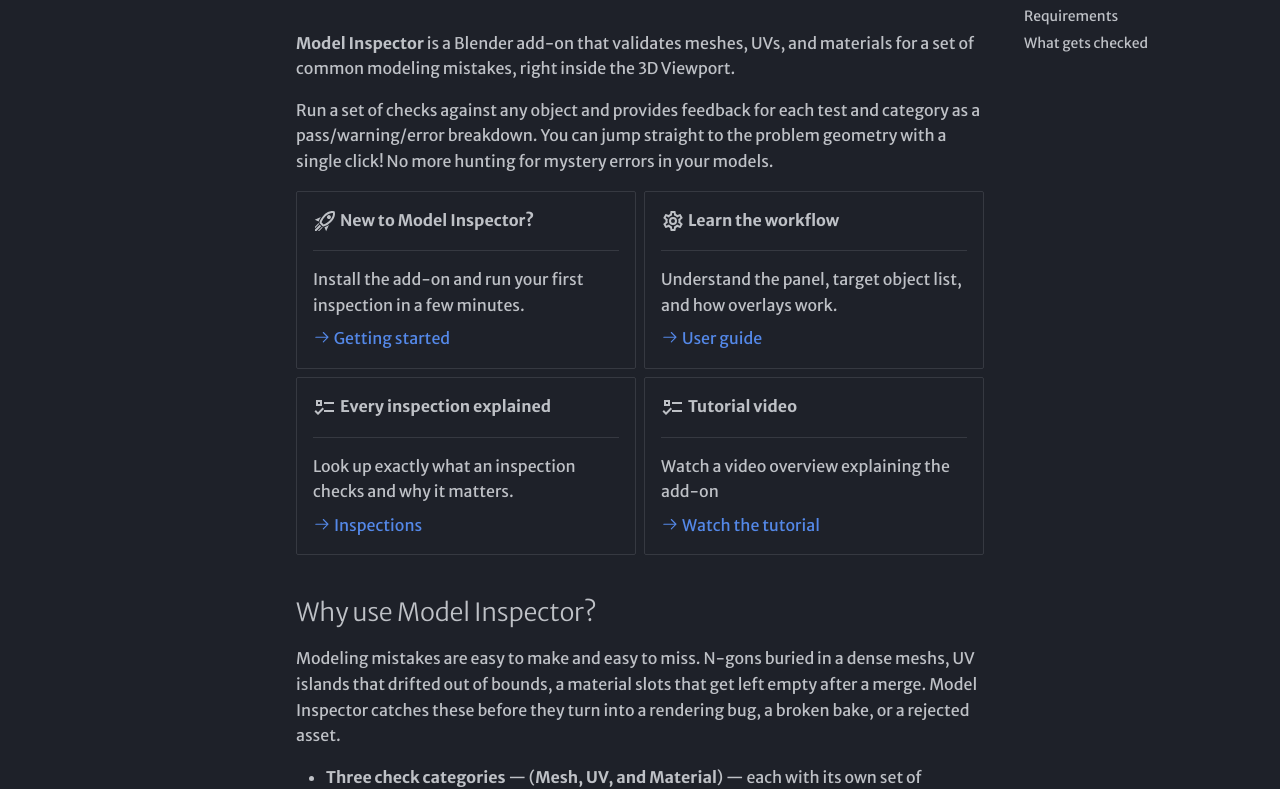
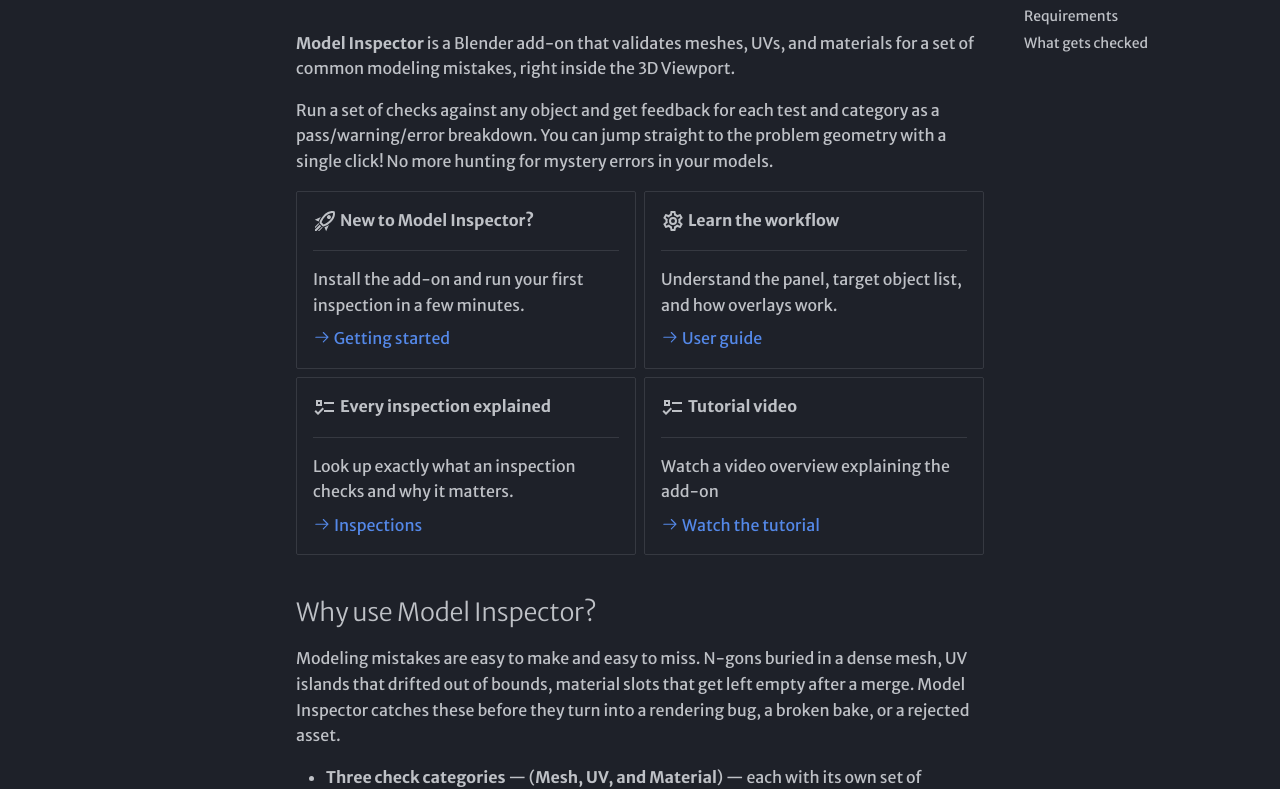
Before and after one commit to IanScheepers/Model-Inspector-Documentation, an MkDocs documentation site: the page built from docs/index.md, in a window 1280 px wide and 1400 px high. Shown: the part 197-986 px from the top of the window. Built offline with MkDocs 1.6.1 and Material for MkDocs 9.7.7, drawn with Linux system fonts in a browser that asks for light colours; some web fonts are replaced; some of the changed text lies outside the part shown.

Commit message:
Feature: updated checks

```diff
--- a/docs/index.md
+++ b/docs/index.md
@@ -2,7 +2,7 @@
 
 **Model Inspector** is a Blender add-on that validates meshes, UVs, and materials for a set of common modeling mistakes, right inside the 3D Viewport.
 
-Run a set of checks against any object and provides feedback for each test and category as a pass/warning/error breakdown. You can jump straight to the problem geometry with a single click! No more hunting for mystery errors in your models.
+Run a set of checks against any object and get feedback for each test and category as a pass/warning/error breakdown. You can jump straight to the problem geometry with a single click! No more hunting for mystery errors in your models.
 
 <div class="grid cards" markdown>
 
@@ -42,7 +42,7 @@ Run a set of checks against any object and provides feedback for each test and c
 
 ## Why use Model Inspector?
 
-Modeling mistakes are easy to make and easy to miss. N-gons buried in a dense meshs, UV islands that drifted out of bounds, a material slots that get left empty after a merge. Model Inspector catches these before they turn into a rendering bug, a broken bake, or a rejected asset.
+Modeling mistakes are easy to make and easy to miss. N-gons buried in a dense mesh, UV islands that drifted out of bounds, material slots that get left empty after a merge. Model Inspector catches these before they turn into a rendering bug, a broken bake, or a rejected asset.
 
 - **Three check categories** — (**Mesh, UV, and Material**) — each with its own set of targeted inspections.
 - **Per-object results** — inspect a single object or a whole batch, and see results broken down individually.
```
Also changed, not shown: other parts of docs/index.md (+1 -1 lines).
